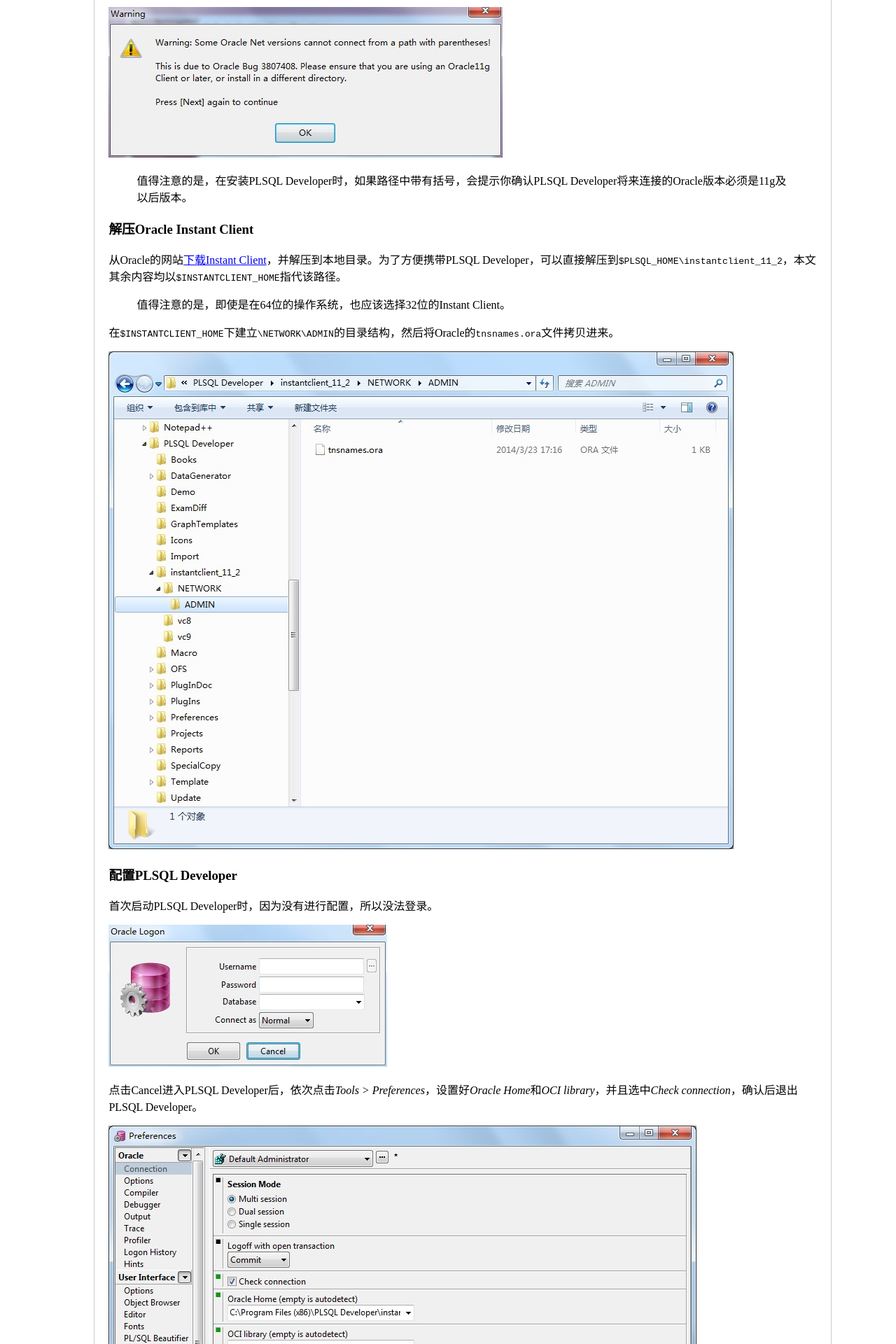
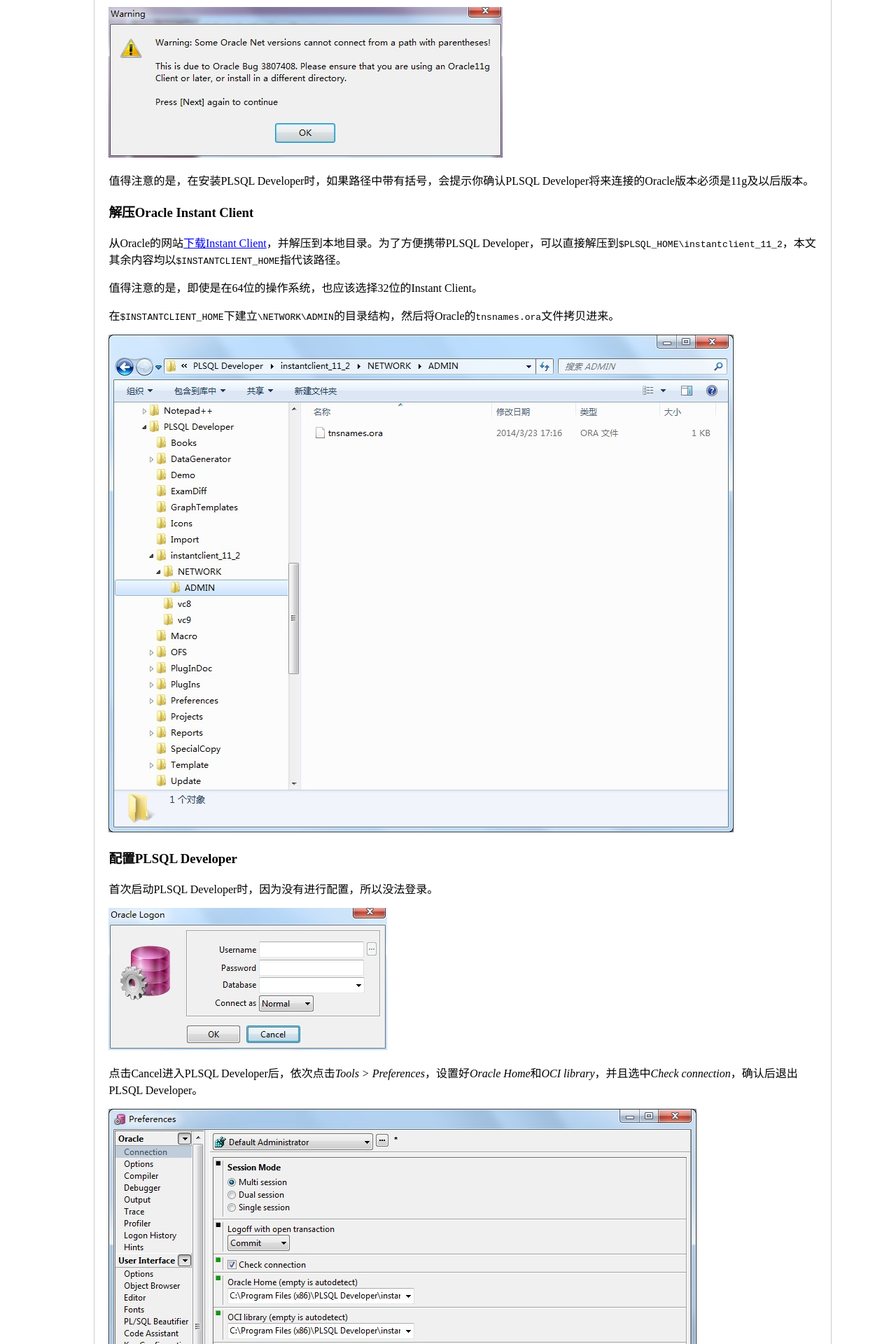
Before and after one commit to hantconny/hantconny.github.io, a Jekyll site: the page built from _posts/core-samples/2014-03-29-plsqldeveloper-to-connect-to-remote-oracle.md, in a window 1280 px wide. Shown: the part 501-2421 px from the top of the page at 70% size. Built offline with Jekyll 4.4.1, drawn with Linux system fonts in a browser that asks for light colours; nearby versions of some CDN libraries; library files that are not in the unit come from our copies; comment, search, counter and statistics services are not loaded.

Commit message:
change style

```diff
--- a/_posts/core-samples/2014-03-29-plsqldeveloper-to-connect-to-remote-oracle.md
+++ b/_posts/core-samples/2014-03-29-plsqldeveloper-to-connect-to-remote-oracle.md
@@ -13,12 +13,12 @@
 
 <img src="http://hantconny.github.io/assets/images/2014-03-29/plsql-alert-info.jpg" alt="PLSQL Developer提示信息">
 
-> 值得注意的是，在安装PLSQL Developer时，如果路径中带有括号，会提示你确认PLSQL Developer将来连接的Oracle版本必须是11g及以后版本。
+值得注意的是，在安装PLSQL Developer时，如果路径中带有括号，会提示你确认PLSQL Developer将来连接的Oracle版本必须是11g及以后版本。
 
 ### 解压Oracle Instant Client ###
 从Oracle的网站[下载Instant Client](http://www.oracle.com/technetwork/database/features/instant-client/index-097480.html)，并解压到本地目录。为了方便携带PLSQL Developer，可以直接解压到`$PLSQL_HOME\instantclient_11_2`，本文其余内容均以`$INSTANTCLIENT_HOME`指代该路径。
 
-> 值得注意的是，即使是在64位的操作系统，也应该选择32位的Instant Client。
+值得注意的是，即使是在64位的操作系统，也应该选择32位的Instant Client。
 
 在`$INSTANTCLIENT_HOME`下建立`\NETWORK\ADMIN`的目录结构，然后将Oracle的`tnsnames.ora`文件拷贝进来。
 
```
